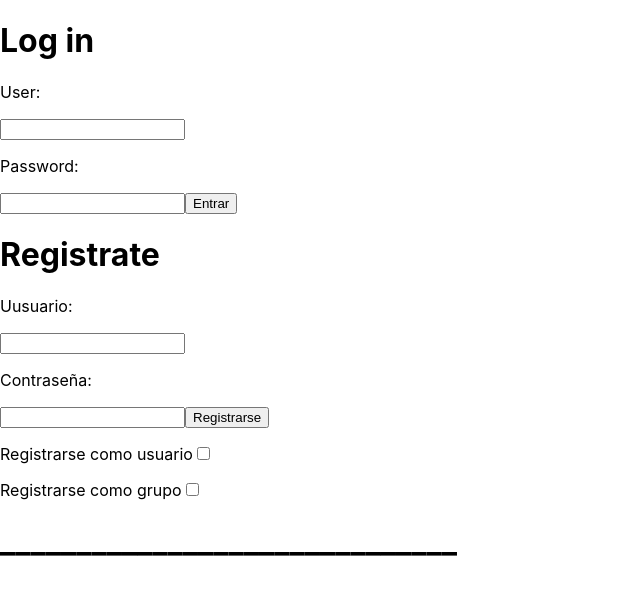
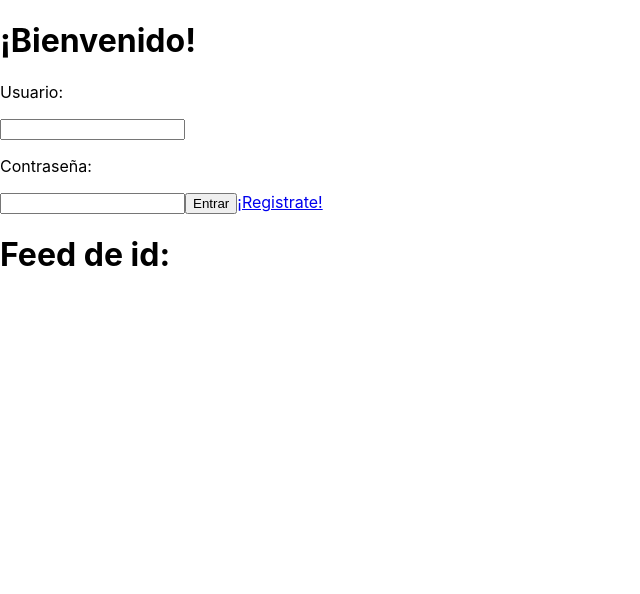
Before and after one commit to EnzoACL/proyectoFinal, a React (Create React App) app in the folder proyectofrontend/: page / in a window 1280 px wide. Shown: the top 594 px of the page, without its empty margins (0-640 px from the left). Built offline with nearby package versions, Linux system fonts and the light colour scheme.

Commit message:
Back up push

```diff
--- a/proyectofrontend/src/App.js
+++ b/proyectofrontend/src/App.js
@@ -9,6 +9,8 @@ import {Route} from 'react-router-dom'
 import UserProfile from './components/Views/UserProfile';
 import { useContext } from 'react'
 import { Context } from './components/Storage/Storage'
+import LoginPage from './components/Loginpage';
+import Authorization from './components/Authorization/Authorization';
 function App() {
 
 const data = useContext(Context);
@@ -16,23 +18,20 @@ const data = useContext(Context);
 
   return (
     <>
-      {!data.loggedIn && <Registrerpage />}
       <Routes>
-
+        <Route path={`/register`} element={<Registrerpage/>} />
         <Route path={`/name/V0.0/user/:id`} element={<UserProfile />} />
-        <Route path={`/name/v0.0/feed`} element={<UserFeed/>}/>
+        <Route path='/' element={<UserFeed/>}/>
       </Routes>
 
-
-
-      <h1>______________________________</h1>
     </>
   )
 }
 
 export default App;
-
-//Arreglar las vistas
+//Cambiar storage, quitar data setter
+//Desplegar
+//Vistas con router
 //CSS
 //Añadir jwt authorization
 //Arreglar en buttons boton comentar
--- /dev/null
+++ b/proyectofrontend/src/components/Authorization/Authorization.jsx
@@ -0,0 +1,18 @@
+import React from "react"
+import { useContext } from "react"
+import LoginPage from "../Loginpage"
+import { Context } from '../Storage/Storage'
+
+function Authorization({ children }) {
+
+    const  data  = useContext(Context)
+
+
+    return (
+        <>
+            { data.userId ? children : <LoginPage/>}
+        </>
+    )
+}
+
+export default Authorization
--- a/proyectofrontend/src/components/Loginpage.jsx
+++ b/proyectofrontend/src/components/Loginpage.jsx
@@ -1,6 +1,7 @@
-import { useEffect, useState, createContext } from 'react';
-import { Link } from 'react-router-dom';
+import { useEffect, useState } from 'react';
+import { Link, useNavigate } from 'react-router-dom';
 import {get} from '../aux_api'
+import { ContextProvider } from './Storage/Storage';
 
 function LoginPage ({dataSetter}) {
     const [userName, setUserName] = useState();
@@ -8,13 +9,13 @@ function LoginPage ({dataSetter}) {
     const [userId, setUserId] = useState();
     const [loggedIn, setLoggedIn] = useState(false);
 
+
     const getUserName = (event) => {
         setUserName(event.target.value)
     }
     const getUserPassword = (event) => {
         setPassword(event.target.value)
     }
-
 
     useEffect(
         () => {
@@ -27,10 +28,8 @@ function LoginPage ({dataSetter}) {
         },
         [userName, password, userId, loggedIn]
     )
-
     async function getData() {
         const users = await get("http://localhost:4000/name/V0.0/users/");
-        const usersString = JSON.stringify(users);
         // Bucle para obtener el ID del usuario usando su nombre
         for (let idx = 0; idx < users.length; idx++) {
             if (userName === users[idx].name) {
@@ -40,15 +39,18 @@ function LoginPage ({dataSetter}) {
         }
     }
 
+
+
     return (
         <>
-            <h1>Log in</h1>
-            <p>User:</p>
+            <h1>¡Bienvenido!</h1>
+            <p>Usuario:</p>
             <input type="text" onChange={getUserName} />
-            <p>Password:</p>
+            <p>Contraseña:</p>
             <input type="text" onChange={getUserPassword} />
+            <input type="button" value="Entrar" onClick={getData} />
+            <Link to={"/register/"}><a>¡Registrate!</a></Link>
 
-                <input type="button" value="Entrar" onClick={getData} />
 
 
         </>
--- a/proyectofrontend/src/components/Registrerpage.jsx
+++ b/proyectofrontend/src/components/Registrerpage.jsx
@@ -1,6 +1,6 @@
 import { useState } from "react";
-import {post} from "../aux_api.js"
-
+import { post } from "../aux_api.js"
+import { Link } from "react-router-dom"
 function Registrerpage() {
     const [userName, setUserName] = useState();
     const getUserName = (event) => {
@@ -34,7 +34,7 @@ function Registrerpage() {
             <input type="text" onChange={getUserName} />
             <p>Contraseña:</p>
             <input type="text" onChange={getPassword} />
-            <input type="button" value="Registrarse" onClick={registerUser} />
+            <Link to={`/`}><input type="button" value="Registrarse" onClick={registerUser} /></Link>
 
             <p>
                 <a>Registrarse como usuario</a>
--- a/proyectofrontend/src/components/Storage/Storage.jsx
+++ b/proyectofrontend/src/components/Storage/Storage.jsx
@@ -12,13 +12,12 @@ export function ContextProvider({ children }) {
     });
     return (
         <>
-            {!data.loggedIn && <LoginPage dataSetter={setData} />}
+            <LoginPage dataSetter={setData}/>
             <Context.Provider value={data}>
-
                 {children}
             </Context.Provider>
         </>
     )
 }
 
-//para usar context data.user data.password data.userId
+//para usar context data.user data.password data.userId en return:
--- a/proyectofrontend/src/components/UserFeed/UserFeed.jsx
+++ b/proyectofrontend/src/components/UserFeed/UserFeed.jsx
@@ -4,14 +4,12 @@ import { get, dateArrange } from '../../aux_api';
 import UserData from "../UserData/UserData";
 import Buttons from "../ButtonsRRSS/Buttons";
 import ShowComments from "../Comments/ShowComments";
-import { Link } from "react-router-dom"
 
 
 
 function UserFeed() {
     const [postsOfFeed, setPostsOfFeed] = useState("");
     const data = useContext(Context)
-    const postsOfFriendsArray = []
     /**
      * Funcion usada para limpiar el array postsOfFriendsArray, si no los posts se pushearian y se repetirian.
      * @param {constant} array Se pasa como argumento un array que se quiera dejar vacio.
@@ -27,6 +25,9 @@ function UserFeed() {
     //Enseñar ultimos posts de gente que sigue el userId
 
     async function getPostsOfFriends() {
+
+        const postsOfFriendsArray = []
+
         clearArray(postsOfFriendsArray)
         //Se compara los id de lista de amigos y usuarios y se saca los nombres de los amigos
         const friendsOfUser = await get(`http://localhost:4000/name/V0.0/friends/${data.userId}`)
@@ -69,9 +70,8 @@ function UserFeed() {
             </p>
         )
     }
-    useEffect(
-        () => (getPostsOfFriends), []
-    );
+
+
     return (
         <>
             <h1>Feed de {data.user} id:{data.userId}</h1>
```
Also changed, not shown: proyectofrontend/src/index.js (+4 -4 lines), 1 other file (tests, documents, lock files or other folders).
